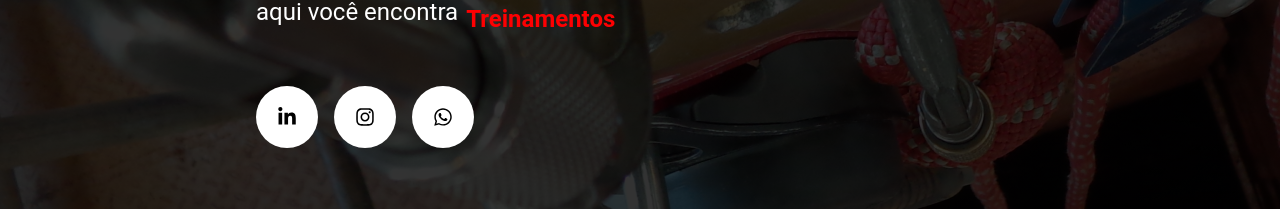
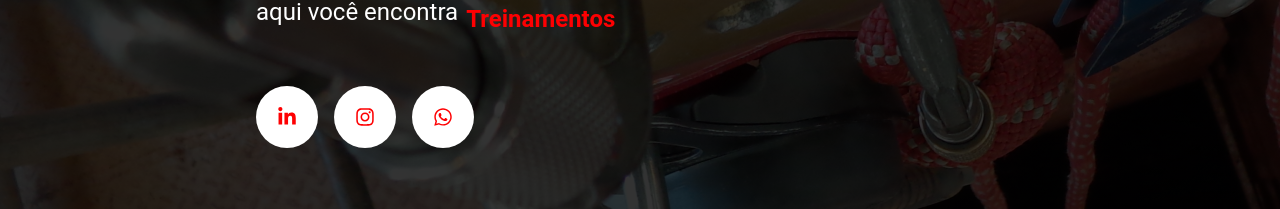
Before and after one commit to mathensousaa/industrial-service, a Next.js app: page / in a window 1280 px wide. Shown: the part 432-641 px from the top of the page. Built offline with nearby package versions, Linux system fonts and the light colour scheme.

Commit message:
changing icons component

```diff
--- a/package.json
+++ b/package.json
@@ -19,6 +19,7 @@
   "homepage": "https://github.com/mathensousaa/industrial-service#readme",
   "dependencies": {
     "@fortawesome/fontawesome-svg-core": "^6.3.0",
+    "@fortawesome/free-brands-svg-icons": "^6.3.0",
     "@fortawesome/free-regular-svg-icons": "^6.3.0",
     "@fortawesome/free-solid-svg-icons": "^6.3.0",
     "@fortawesome/react-fontawesome": "^0.2.0",
--- a/pages/_app.js
+++ b/pages/_app.js
@@ -1,4 +1,8 @@
+import { config } from '@fortawesome/fontawesome-svg-core'
+import '@fortawesome/fontawesome-svg-core/styles.css'
 import '../styles/global.css'
+
+config.autoAddCss = false
 
 export default function App({ Component, pageProps }) {
     return <Component {...pageProps} />;
--- a/pages/components/Hero/Hero.js
+++ b/pages/components/Hero/Hero.js
@@ -1,11 +1,8 @@
 import styles from './Hero.module.css'
 import Button from '../Button/Button'
 import Icon from '../Icon/Icon'
-import { FaLinkedinIn } from "react-icons/fa";
 
-import LinkedinIcon from '../../../public/icons/linkedin-in.svg';
-import InstagramIcon from '../../../public/icons/instagram.svg';
-import WhatsappIcon from '../../../public/icons/whatsapp.svg';
+import { faLinkedinIn, faInstagram, faWhatsapp } from '@fortawesome/free-brands-svg-icons'
 
 export default function Hero() {
   return (
@@ -28,26 +25,23 @@ export default function Hero() {
           <Icon
             size="62px"
             link="https://www.linkedin.com/company/industrial-service-br/"
-            src={LinkedinIcon}
-            alt="Linkedin"
-            width={20}
-            height={20}
+            icon={faLinkedinIn}
+            iconSize="lg"
+            iconColor="var(--red-700)"
           />
           <Icon
             size="62px"
             link="https://www.instagram.com/industrialservicebr/"
-            src={InstagramIcon}
-            alt="Instagram"
-            width={20}
-            height={20}
+            icon={faInstagram}
+            iconSize="lg"
+            iconColor="var(--red-700)"
           />
           <Icon
             size="62px"
             link="https://wa.me/5562982880057"
-            src={WhatsappIcon}
-            alt="Whatsapp"
-            width={20}
-            height={20}
+            icon={faWhatsapp}
+            iconSize="lg"
+            iconColor="var(--red-700)"
           />
         </div>
       </div>
--- a/pages/components/Icon/Icon.js
+++ b/pages/components/Icon/Icon.js
@@ -1,5 +1,5 @@
 import styles from './Icon.module.css';
-import Image from 'next/image';
+import { FontAwesomeIcon } from '@fortawesome/react-fontawesome';
 
 export default function Icon(props) {
 
@@ -7,13 +7,7 @@ export default function Icon(props) {
 
 
         <a className={styles.iconWrapper} href={props.link} style={{width: props.size, height: props.size}} target="_blank" rel="noreferrer">
-            <i class="fa-solid fa-user"></i>
-            <Image
-                src={props.src}
-                alt={props.alt}
-                width={props.width}
-                height={props.height}
-            />
+            <FontAwesomeIcon icon={props.icon} width={props.size} size={props.iconSize} color={props.iconColor}/>
         </a>
     )
 }
```
Also changed, not shown: 1 other file (tests, documents, lock files or other folders).
